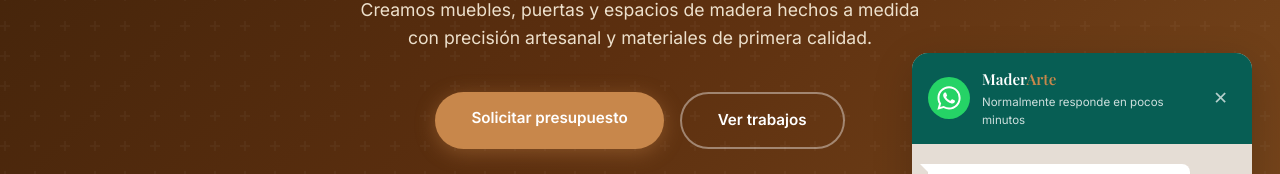
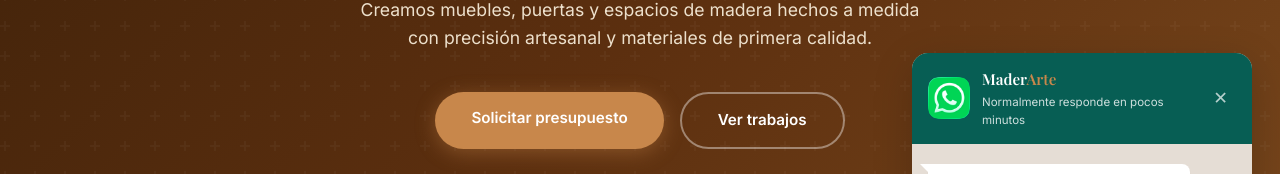
Before and after one commit to raulsara/carpinteria-react, a Next.js app: page / in a window 1280 px wide. Both pictures are taken after a click on the button "Chat WhatsApp". Shown: the part 369-543 px from the top of the page. Built offline with nearby package versions, Linux system fonts and the light colour scheme; no server answers; the database is empty.

Commit message:
feat: logo oficial de WhatsApp personalizado en boton flotante, popup y contacto

```diff
--- a/app/globals.css
+++ b/app/globals.css
@@ -478,7 +478,13 @@ section { padding: 96px 6%; }
   font-size: 1.6rem;
   margin-bottom: 10px;
 }
-.contact-card-icon-wa { background: #25D366; }
+.contact-card-icon-wa {
+  background: transparent;
+  padding: 0;
+  overflow: hidden;
+  border-radius: 14px;
+}
+.contact-card-icon-wa img { width: 100%; height: 100%; object-fit: contain; display: block; }
 .contact-card h5 {
   font-size: .72rem;
   color: var(--text-muted);
@@ -747,11 +753,11 @@ footer { background: var(--brown-dark); }
   display: flex; align-items: center; gap: 12px;
 }
 .wa-popup-avatar {
-  width: 42px; height: 42px; border-radius: 50%;
-  background: #25D366;
-  display: flex; align-items: center; justify-content: center;
+  width: 42px; height: 42px; border-radius: 10px;
+  overflow: hidden;
   flex-shrink: 0;
 }
+.wa-popup-avatar img { width: 100%; height: 100%; object-fit: cover; display: block; }
 .wa-popup-name   { margin: 0; font-weight: 600; font-size: .95rem; font-family: 'Playfair Display', serif; }
 .wa-popup-status { margin: 2px 0 0; font-size: .72rem; opacity: .8; }
 .wa-popup-close  {
--- a/components/Contacto.jsx
+++ b/components/Contacto.jsx
@@ -26,7 +26,7 @@ export default function Contacto() {
             <>
               <div className={`contact-card-icon${item.wa ? ' contact-card-icon-wa' : ''}`}>
                 {item.wa ? (
-                  <svg viewBox="0 0 24 24" fill="#fff" width="26" height="26"><path d="M12.04 2C6.58 2 2.13 6.45 2.13 11.91c0 1.75.46 3.45 1.32 4.95L2.05 22l5.25-1.38a9.87 9.87 0 0 0 4.74 1.21h.01c5.46 0 9.91-4.45 9.91-9.91S17.5 2 12.04 2zm4.52 11.95c-.25-.12-1.47-.72-1.69-.81-.23-.08-.39-.12-.56.12s-.64.81-.79.97c-.14.16-.29.18-.54.06-.25-.12-1.05-.39-1.99-1.23-.74-.66-1.23-1.47-1.38-1.72s-.02-.38.11-.5c.11-.11.25-.29.37-.43.12-.14.16-.24.25-.4.08-.16.04-.3-.02-.43-.06-.12-.56-1.35-.77-1.85-.2-.48-.41-.41-.56-.42h-.48c-.17 0-.43.06-.66.31s-.87.85-.87 2.07c0 1.22.89 2.41 1.02 2.57.12.16 1.76 2.69 4.26 3.77.6.26 1.06.41 1.42.53.6.19 1.14.16 1.57.1.48-.07 1.47-.6 1.68-1.18.21-.58.21-1.07.14-1.18-.06-.11-.22-.17-.47-.29z"/></svg>
+                  <img src="/whatsapp.png" alt="WhatsApp" width="56" height="56" />
                 ) : item.icon}
               </div>
               <h5>{item.title}</h5>
--- a/components/WhatsAppButton.jsx
+++ b/components/WhatsAppButton.jsx
@@ -20,7 +20,7 @@ export default function WhatsAppButton() {
         <div className="wa-popup" role="dialog" aria-label="Chat de WhatsApp">
           <div className="wa-popup-head">
             <div className="wa-popup-avatar">
-              <svg width="28" height="28" viewBox="0 0 24 24" fill="#fff"><path d="M12.04 2C6.58 2 2.13 6.45 2.13 11.91c0 1.75.46 3.45 1.32 4.95L2.05 22l5.25-1.38a9.87 9.87 0 0 0 4.74 1.21h.01c5.46 0 9.91-4.45 9.91-9.91S17.5 2 12.04 2zm0 18.12a8.2 8.2 0 0 1-4.19-1.15l-.3-.18-3.11.82.83-3.03-.2-.31a8.17 8.17 0 0 1-1.26-4.36c0-4.54 3.69-8.23 8.24-8.23 2.2 0 4.27.86 5.83 2.42a8.18 8.18 0 0 1 2.41 5.82c0 4.54-3.69 8.23-8.25 8.23zm4.52-6.17c-.25-.12-1.47-.72-1.69-.81-.23-.08-.39-.12-.56.12s-.64.81-.79.97c-.14.16-.29.18-.54.06-.25-.12-1.05-.39-1.99-1.23-.74-.66-1.23-1.47-1.38-1.72s-.02-.38.11-.5c.11-.11.25-.29.37-.43.12-.14.16-.24.25-.4.08-.16.04-.3-.02-.43-.06-.12-.56-1.35-.77-1.85-.2-.48-.41-.41-.56-.42h-.48c-.17 0-.43.06-.66.31s-.87.85-.87 2.07c0 1.22.89 2.41 1.02 2.57.12.16 1.76 2.69 4.26 3.77.6.26 1.06.41 1.42.53.6.19 1.14.16 1.57.1.48-.07 1.47-.6 1.68-1.18.21-.58.21-1.07.14-1.18-.06-.11-.22-.17-.47-.29z"/></svg>
+              <img src="/whatsapp.png" alt="WhatsApp" width="42" height="42" />
             </div>
             <div>
               <p className="wa-popup-name">Mader<span style={{ color: '#c8874b' }}>Arte</span></p>
@@ -51,9 +51,7 @@ export default function WhatsAppButton() {
           </>
         ) : (
           <>
-            <svg width="24" height="24" viewBox="0 0 24 24" fill="#fff">
-              <path d="M12.04 2C6.58 2 2.13 6.45 2.13 11.91c0 1.75.46 3.45 1.32 4.95L2.05 22l5.25-1.38a9.87 9.87 0 0 0 4.74 1.21h.01c5.46 0 9.91-4.45 9.91-9.91S17.5 2 12.04 2zm4.52 11.95c-.25-.12-1.47-.72-1.69-.81-.23-.08-.39-.12-.56.12s-.64.81-.79.97c-.14.16-.29.18-.54.06-.25-.12-1.05-.39-1.99-1.23-.74-.66-1.23-1.47-1.38-1.72s-.02-.38.11-.5c.11-.11.25-.29.37-.43.12-.14.16-.24.25-.4.08-.16.04-.3-.02-.43-.06-.12-.56-1.35-.77-1.85-.2-.48-.41-.41-.56-.42h-.48c-.17 0-.43.06-.66.31s-.87.85-.87 2.07c0 1.22.89 2.41 1.02 2.57.12.16 1.76 2.69 4.26 3.77.6.26 1.06.41 1.42.53.6.19 1.14.16 1.57.1.48-.07 1.47-.6 1.68-1.18.21-.58.21-1.07.14-1.18-.06-.11-.22-.17-.47-.29z"/>
-            </svg>
+            <img src="/whatsapp.png" alt="WhatsApp" width="28" height="28" />
             <span>Chat WhatsApp</span>
           </>
         )}
```
Also changed, not shown: public/whatsapp.png (added).
